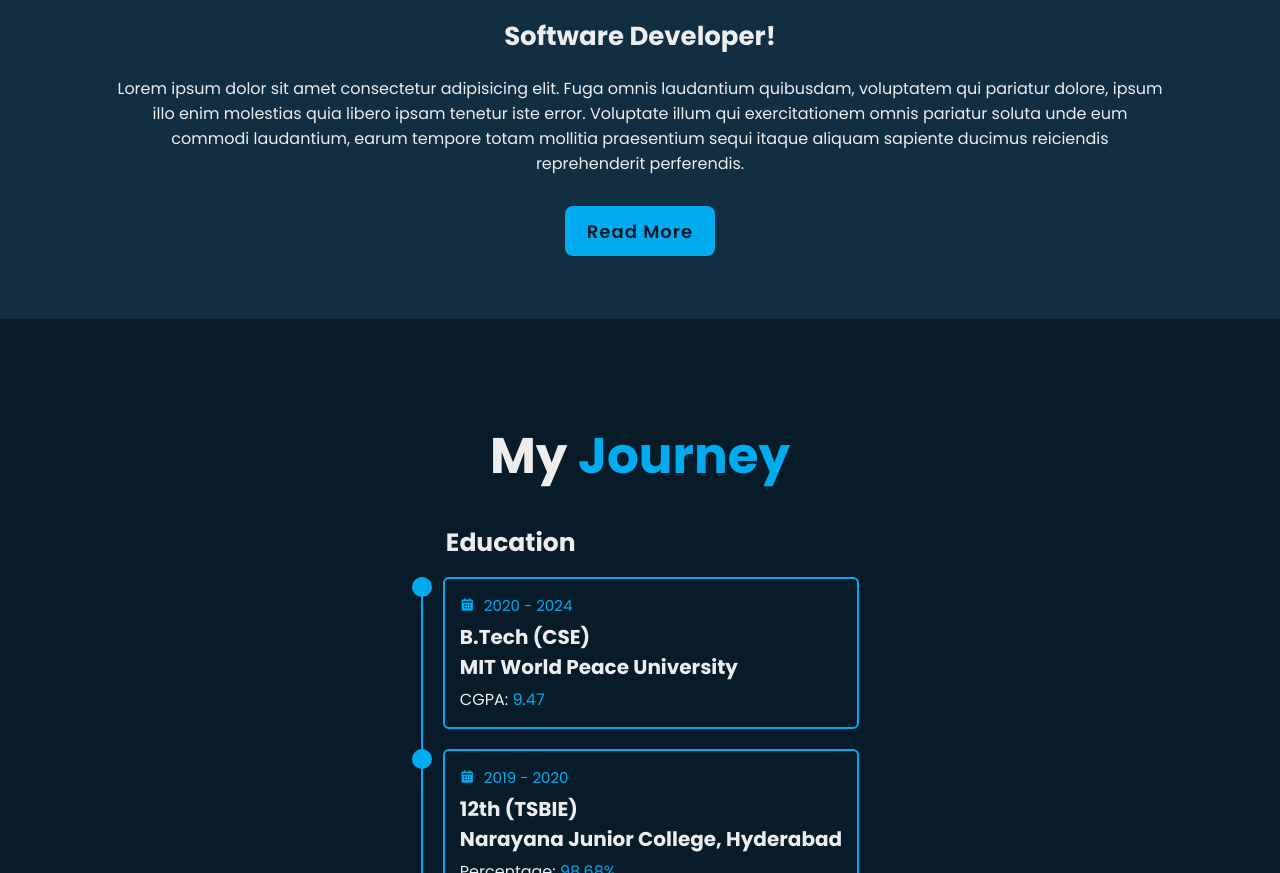
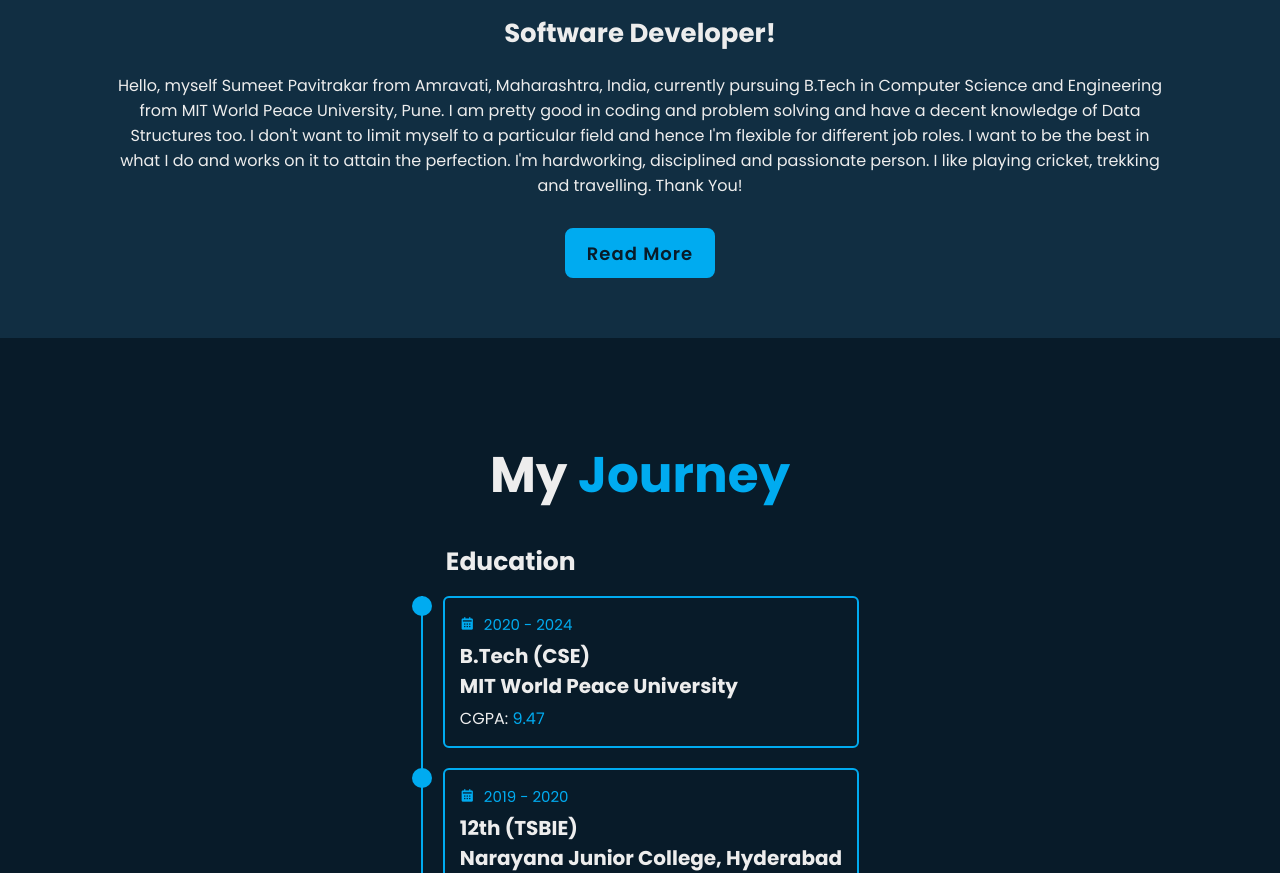
Before and after one commit to sumeetbp/Portfolio, a plain HTML site: page index.html in a window 1280 px wide. Shown: the part 1281-2154 px from the top of the page. Drawn offline with nearby package versions, Linux system fonts and the light colour scheme.

Commit message:
Edited 'About' section

```diff
--- a/index.html
+++ b/index.html
@@ -63,12 +63,7 @@
       <div class="about-content">
         <h3>Software Developer!</h3>
         <p>
-          Lorem ipsum dolor sit amet consectetur adipisicing elit. Fuga omnis
-          laudantium quibusdam, voluptatem qui pariatur dolore, ipsum illo enim
-          molestias quia libero ipsam tenetur iste error. Voluptate illum qui
-          exercitationem omnis pariatur soluta unde eum commodi laudantium,
-          earum tempore totam mollitia praesentium sequi itaque aliquam sapiente
-          ducimus reiciendis reprehenderit perferendis.
+          Hello, myself Sumeet Pavitrakar from Amravati, Maharashtra, India, currently pursuing B.Tech in Computer Science and Engineering from MIT World Peace University, Pune. I am pretty good in coding and problem solving and have a decent knowledge of Data Structures too. I don't want to limit myself to a particular field and hence I'm flexible for different job roles. I want to be the best in what I do and works on it to attain the perfection. I'm hardworking, disciplined and passionate person. I like playing cricket, trekking and travelling. Thank You!
         </p>
         <div class="btn-box btns">
             <a href="#" class="btn">Read More</a>
```
